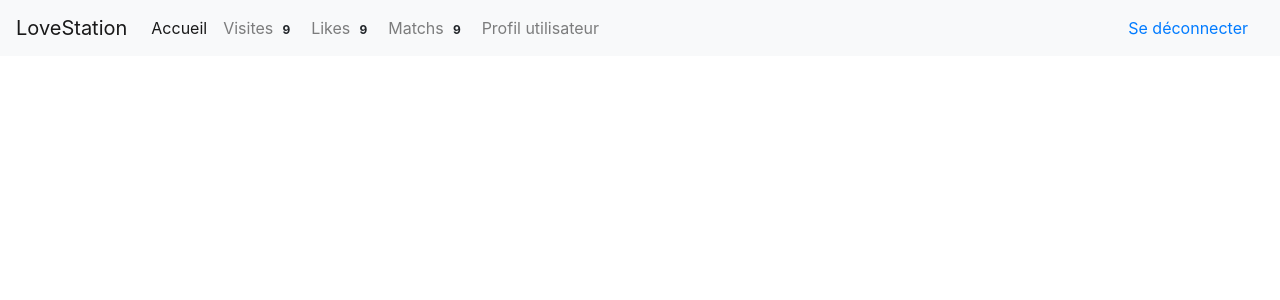
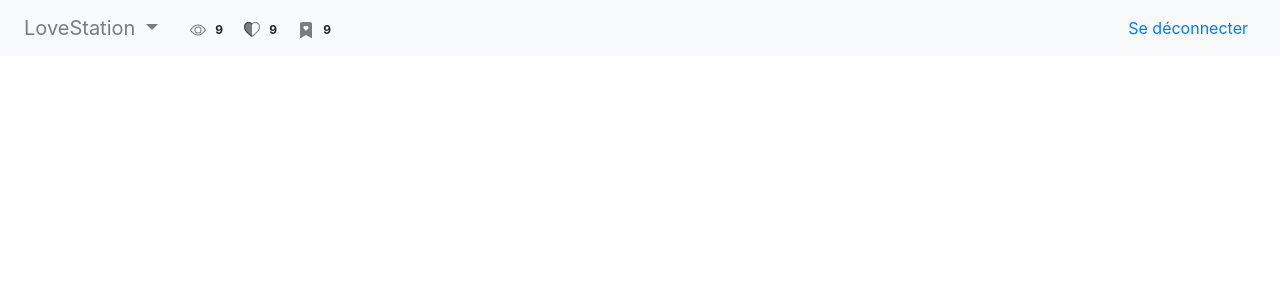
Before and after one commit to jRayze/matcha, a PHP site: page /accueil/index.php in a window 1280 px wide. Shown: the top 300 px of the page. Run offline with PHP 8.4, Linux system fonts and the light colour scheme.

Commit message:
navbar etat 1

```diff
--- a/template/header.php
+++ b/template/header.php
@@ -1,31 +1,46 @@
 <div class="navigbar">
     <nav class="navbar navbar-expand-lg navbar-light bg-light">
-    <a class="navbar-brand" href="#">LoveStation</a>
     <button class="navbar-toggler" type="button" data-toggle="collapse" data-target="#navbarNav" aria-controls="navbarNav" aria-expanded="false" aria-label="Toggle navigation">
         <span class="navbar-toggler-icon"></span>
     </button>
     <div class="collapse navbar-collapse" id="navbarNav">
         <ul class="navbar-nav">
-        <li class="nav-item active">
-            <a class="nav-link" href="#">Accueil<span class="sr-only">(current)</span></a>
-        </li>
+        <li class="nav-item dropdown">
+        <a class="nav-link dropdown-toggle navbar-brand" href="#" id="navbarDropdown" role="button" data-toggle="dropdown" aria-haspopup="true" aria-expanded="false">
+          LoveStation
+        </a>
+        <div class="dropdown-menu" aria-labelledby="navbarDropdown">
+          <a class="dropdown-item" href="#">Accueil</a>
+          <a class="dropdown-item" href="#">Profil utilisateur</a>
+          <a class="dropdown-item" href="#">Mon profil</a>
+          <a class="dropdown-item" href="#">Chat</a>
+        </div>
+    </li>
         <li class="nav-item">
-            <a class="nav-link" href="#">Visites
+            <a class="nav-link" href="#">
+                <svg width="1em" height="1em" viewBox="0 0 16 16" class="bi bi-eye" fill="currentColor" xmlns="http://www.w3.org/2000/svg">
+                    <path fill-rule="evenodd" d="M16 8s-3-5.5-8-5.5S0 8 0 8s3 5.5 8 5.5S16 8 16 8zM1.173 8a13.134 13.134 0 0 0 1.66 2.043C4.12 11.332 5.88 12.5 8 12.5c2.12 0 3.879-1.168 5.168-2.457A13.134 13.134 0 0 0 14.828 8a13.133 13.133 0 0 0-1.66-2.043C11.879 4.668 10.119 3.5 8 3.5c-2.12 0-3.879 1.168-5.168 2.457A13.133 13.133 0 0 0 1.172 8z"/>
+                    <path fill-rule="evenodd" d="M8 5.5a2.5 2.5 0 1 0 0 5 2.5 2.5 0 0 0 0-5zM4.5 8a3.5 3.5 0 1 1 7 0 3.5 3.5 0 0 1-7 0z"/>
+                </svg>
                 <span class="badge badge-light">9</span>
             </a>
         </li>
         <li class="nav-item">
-            <a class="nav-link" href="#">Likes
+            <a class="nav-link" href="#">
+                <svg width="1em" height="1em" viewBox="0 0 16 16" class="bi bi-heart-half" fill="currentColor" xmlns="http://www.w3.org/2000/svg">
+                    <path fill-rule="evenodd" d="M8 1.314C3.562-3.248-7.534 4.735 8 15V1.314z"/>
+                    <path fill-rule="evenodd" d="M8 2.748l-.717-.737C5.6.281 2.514.878 1.4 3.053c-.523 1.023-.641 2.5.314 4.385.92 1.815 2.834 3.989 6.286 6.357 3.452-2.368 5.365-4.542 6.286-6.357.955-1.886.838-3.362.314-4.385C13.486.878 10.4.28 8.717 2.01L8 2.748zM8 15C-7.333 4.868 3.279-3.04 7.824 1.143c.06.055.119.112.176.171a3.12 3.12 0 0 1 .176-.17C12.72-3.042 23.333 4.867 8 15z"/>
+                </svg>
                 <span class="badge badge-light">9</span>
             </a>
         </li>
         <li class="nav-item">
-            <a class="nav-link" href="#">Matchs
+            <a class="nav-link" href="#">
+                <svg width="1em" height="1em" viewBox="0 0 16 16" class="bi bi-bookmark-heart-fill" fill="currentColor" xmlns="http://www.w3.org/2000/svg">
+                    <path fill-rule="evenodd" d="M4 0a2 2 0 0 0-2 2v13.5a.5.5 0 0 0 .74.439L8 13.069l5.26 2.87A.5.5 0 0 0 14 15.5V2a2 2 0 0 0-2-2H4zm4 4.41c1.387-1.425 4.854 1.07 0 4.277C3.146 5.48 6.613 2.986 8 4.412z"/>
+                </svg>
                 <span class="badge badge-light">9</span>
             </a>
-        </li>
-        <li class="nav-item">
-            <a class="nav-link" href="#">Profil utilisateur</a>
         </li>
         </ul>
         <div class="d-flex align-items-end flex-column " style="flex: auto;">
@@ -37,3 +52,5 @@
 <div class="content">
 
 </div>
+
+<!--<span class="sr-only">(current)</span>-->
```
